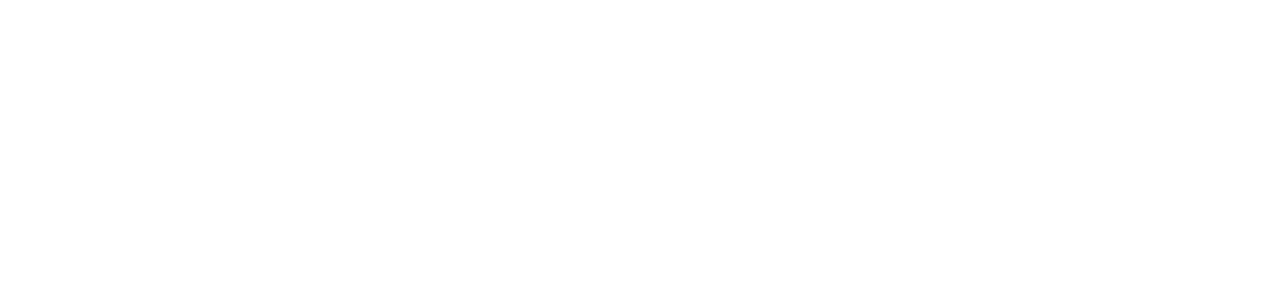
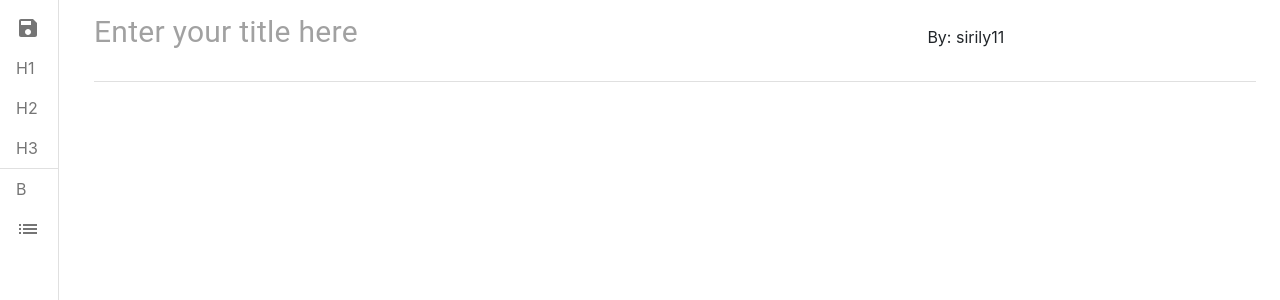
Before and after one commit to sirily11/postEditor, a React (Create React App) app: page /#/home in a window 1280 px wide. Shown: the top 300 px of the page. Built offline with nearby package versions, Linux system fonts and the light colour scheme.

Commit message:
Added basic look

```diff
--- a/src/App.css
+++ b/src/App.css
@@ -0,0 +1,12 @@
+.content {
+  padding-left: 70px;
+}
+
+.item-icon {
+  margin-right: -30px;
+}
+
+.title-input-text {
+  width: 70%;
+  margin-right: 20px;
+}
--- a/src/App.tsx
+++ b/src/App.tsx
@@ -1,16 +1,22 @@
 import React, { Component } from "react";
+import "./App.css";
 import "bootstrap/dist/css/bootstrap.css";
 import { HashRouter as Router, Route, Link } from "react-router-dom";
 import Login from "./components/login/Login";
+import EditorPage from "./components/editor/EditorPage";
+import { UserContext } from "./components/model/userContext";
+
 
 class App extends Component {
   render() {
     return (
       <Router>
-        <div>
-          <Route exact path="/" component={Login} />
-          <Route path="/home" />
-        </div>
+        <UserContext.Provider value={{ userID: "123", userName: "sirily11", isLogin: false}}>
+          <div>
+            <Route exact path="/" component={Login} />
+            <Route path="/home" component={EditorPage} />
+          </div>
+          </UserContext.Provider>
       </Router>
     );
   }
--- a/src/components/editor/EditorPage.tsx
+++ b/src/components/editor/EditorPage.tsx
@@ -0,0 +1,20 @@
+import React, { Component } from "react";
+import SideController from "./SideController";
+import { UserContext } from "../model/userContext";
+import { TextField } from "@material-ui/core";
+import Title from "./Title";
+import MainEditor from "./MainEditor";
+
+export default class EditorPage extends Component {
+  render() {
+    return (
+      <div>
+        <SideController />
+        <div className="content">
+          <Title />
+          <MainEditor />
+        </div>
+      </div>
+    );
+  }
+}
--- a/src/components/editor/MainEditor.tsx
+++ b/src/components/editor/MainEditor.tsx
@@ -0,0 +1,11 @@
+import React, { Component } from 'react'
+
+export default class MainEditor extends Component {
+    render() {
+        return (
+            <div>
+
+            </div>
+        )
+    }
+}
--- /dev/null
+++ b/src/components/editor/SideController.tsx
@@ -0,0 +1,70 @@
+import React, { Component } from "react";
+import Drawer from "@material-ui/core/Drawer";
+import {
+  List,
+  ListItem,
+  ListItemText,
+  ListItemIcon,
+  Tooltip,
+  Divider
+} from "@material-ui/core";
+import SaveIcon from "@material-ui/icons/Save";
+import ListIcon from "@material-ui/icons/List";
+
+const items = [
+  {
+    text: "Save",
+    icon: <SaveIcon />
+  },
+  {
+    text: "Header 1",
+    icon: <div>H1</div>
+  },
+  {
+    text: "Header 2",
+    icon: <div>H2</div>
+  },
+  {
+    text: "Header 3",
+    icon: <div>H3</div>
+  },
+  {
+    text: "divider",
+    icon: <div />
+  },
+
+  {
+    text: "Bold",
+    icon: <div>B</div>
+  },
+  {
+    text: "List",
+    icon: <ListIcon />
+  }
+];
+
+export default class SideController extends Component {
+  render() {
+    return (
+      <div>
+        <Drawer variant="permanent" open={true}>
+          <List>
+            {items.map(({ text, icon }) => {
+              if (text === "divider") {
+                return <Divider key={text} />;
+              } else {
+                return (
+                  <Tooltip title={text} placement="right" key={text}>
+                    <ListItem button>
+                      <ListItemIcon className="item-icon">{icon}</ListItemIcon>
+                    </ListItem>
+                  </Tooltip>
+                );
+              }
+            })}
+          </List>
+        </Drawer>
+      </div>
+    );
+  }
+}
--- /dev/null
+++ b/src/components/editor/Title.tsx
@@ -0,0 +1,27 @@
+import React, { Component } from "react";
+import { TextField, InputBase, Divider } from "@material-ui/core";
+import { makeStyles, createStyles, Theme } from "@material-ui/core/styles";
+import { UserContext } from "../model/userContext";
+
+export default class Title extends Component {
+  render() {
+    return (
+      <div>
+        <div className="row mx-4 my-2">
+          <InputBase
+            className="title-input-text"
+            style={{ fontSize: "30px" }}
+            placeholder="Enter your title here"
+          />
+
+          <UserContext.Consumer>
+              {({userName})=>{
+                  return <label style={{alignSelf: "flex-end"}}>By: {userName}</label>
+              }}
+          </UserContext.Consumer>
+        </div>
+        <Divider className="m-4" />
+      </div>
+    );
+  }
+}
--- /dev/null
+++ b/src/components/model/userContext.ts
@@ -0,0 +1,16 @@
+import React from "react";
+
+
+interface User {
+    userID?: string,
+    userName?: string,
+    password?: string,
+    isLogin: boolean
+}
+
+
+export const userInfo: User = {
+    isLogin: false
+}
+
+export const UserContext = React.createContext(userInfo);
```
Also changed, not shown: package.json (+9 -1 lines), 1 other file (tests, documents, lock files or other folders).
